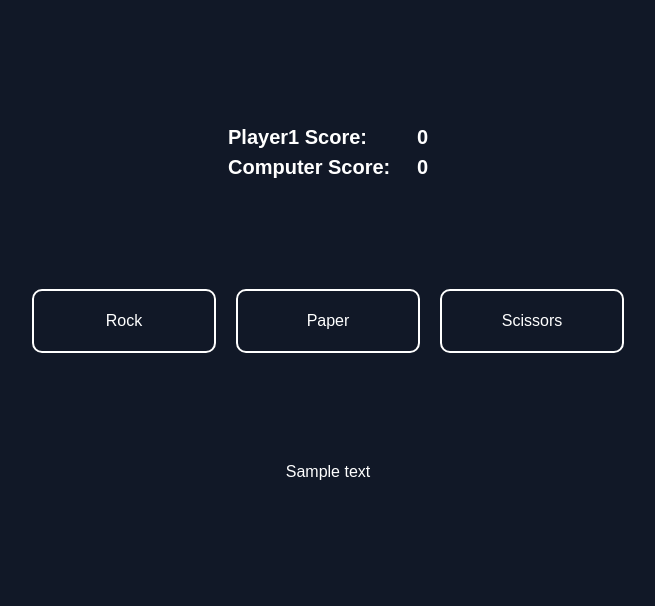
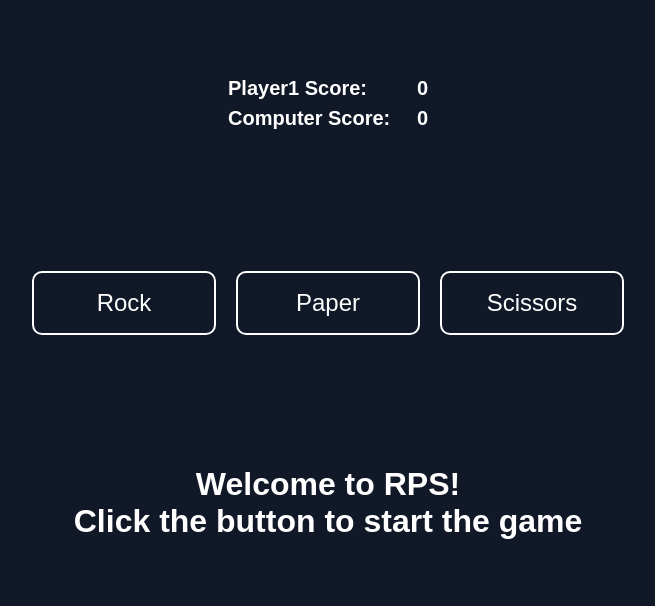
Before and after one commit to Siriuszx/rock-paper-scissors, a plain HTML site: page index.html in a window 1280 px wide. Shown: the part 105-711 px from the top of the page, without its empty margins (312-967 px from the left). Drawn offline with Linux system fonts and the light colour scheme.

Commit message:
Fix styling, flex box, Add round state

```diff
--- a/index.html
+++ b/index.html
@@ -19,7 +19,7 @@
         <div class="rps-tool">Paper</div>
         <div class="rps-tool">Scissors</div>
     </div>
-    <div class="round-state">Sample text</div>
+    <div class="round-state">Welcome to RPS!<br> Click the button to start the game</div>
 </body>
 
 </html>
--- a/script.js
+++ b/script.js
@@ -112,7 +112,7 @@ function updateResult(gameResult) {
         roundState.textContent = `Player2 won this round!`;
         player2Score++;
     } else if (gameResult == 'draw') {
-        roundState.textContent = `This round ended with draw.`;
+        roundState.textContent = `This round ended in a draw`;
     }
     p1Score.textContent = player1Score;
     p2Score.textContent = player2Score;
--- a/style.css
+++ b/style.css
@@ -6,13 +6,15 @@ body {
     flex-direction: column;
     justify-content: center;
     align-items: center;
-    gap: 110px;
 }
 
 .info-bar {
     display: flex;
     flex-direction: column;
+    justify-content: center;
+    align-items: center;
     gap: 7px;
+    flex-basis: 200px;
 }
 
 .score {
@@ -28,9 +30,12 @@ body {
     justify-content: center;
     align-items: center;
     gap: 20px;
+    flex-wrap: wrap;
+    flex-basis: 200px;
 }
 
 .rps-tool {
+    font-size: 24px;
     width: 180px;
     height: 60px;
     border: 2px solid white;
@@ -38,8 +43,21 @@ body {
     display: flex;
     justify-content: center;
     align-items: center;
+    user-select: none;
+}
+
+.rps-tool:hover{
+    color: black;
+    background-color: white;
+    cursor: pointer;
 }
 
 .round-state {
-
+    flex-basis: 200px;
+    display: flex;
+    justify-content: center;
+    align-items: center;
+    font-size: 32px;
+    font-weight: 900;
+    text-align: center;
 }
```
